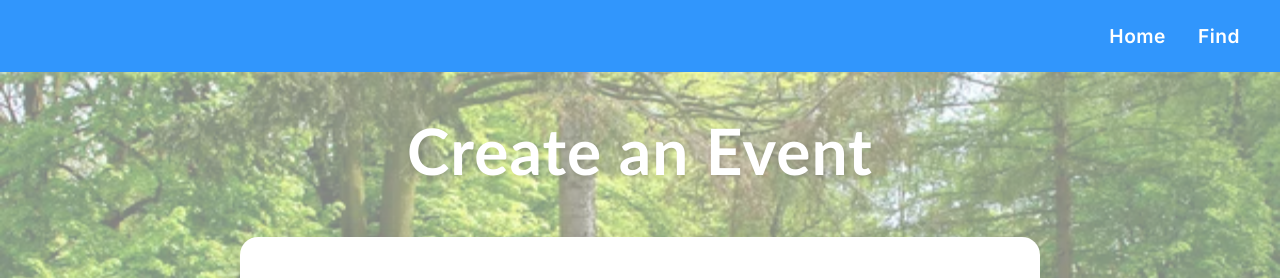
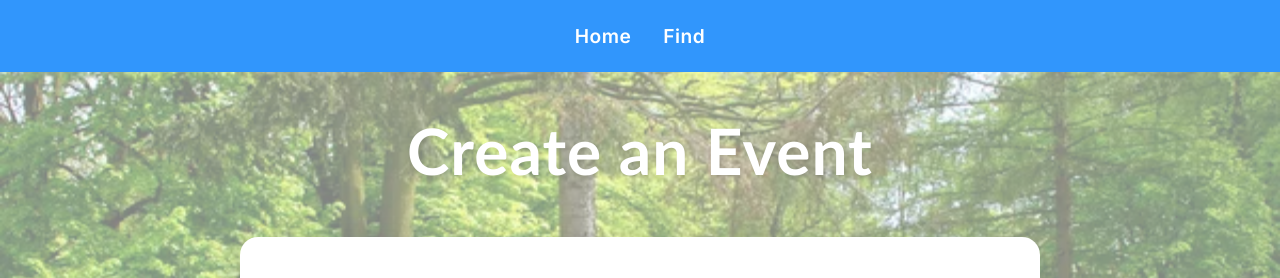
Before and after one commit to amane0002/LocalLoop, a Flask app: page /addevent in a window 1280 px wide. Shown: the top 278 px of the page. Run offline with Flask 3, Linux system fonts and the light colour scheme.

Commit message:
Update addevent.css

```diff
--- a/static/css/addevent.css
+++ b/static/css/addevent.css
@@ -40,7 +40,7 @@ header {
 }
 .top-nav {
     display: flex;
-    justify-content: flex-end;
+    justify-content: center;
     gap: 32px;
     padding: 24px 40px 0 40px;
 }
```
